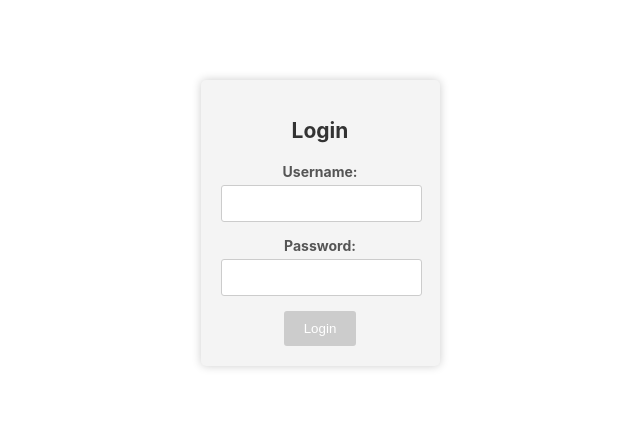
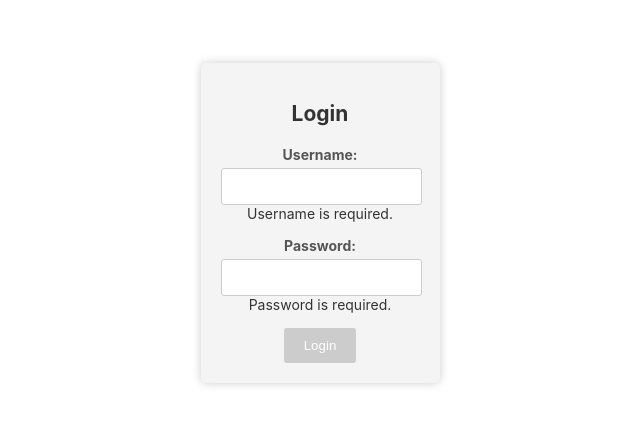
Before and after one commit to VeerNagda/Cloud-computing-ui, an Angular app: page / in a window 1280 px wide. Shown: the part 185-610 px from the top of the page, without its empty margins (320-960 px from the left). Built offline with nearby package versions, Linux system fonts and the light colour scheme.

Commit message:
login with validation Just check if the button is giving an issue while trying to login

```diff
--- a/package.json
+++ b/package.json
@@ -18,6 +18,7 @@
     "@angular/platform-browser": "^16.2.0",
     "@angular/platform-browser-dynamic": "^16.2.0",
     "@angular/router": "^16.2.0",
+    "primeng": "^16.3.1",
     "rxjs": "~7.8.0",
     "tslib": "^2.3.0",
     "zone.js": "~0.13.0"
--- a/src/app/login/login.component.html
+++ b/src/app/login/login.component.html
@@ -5,12 +5,28 @@
       <div class="form-group">
         <label for="username">Username:</label>
         <input type="text" id="username" formControlName="username">
+        <div *ngIf="loginForm.get('username')?.hasError('required')">
+          Username is required.
+        </div>
+        <div *ngIf="loginForm.get('username')?.hasError('minlength')">
+          Username must be at least 6 characters long.
+        </div>
       </div>
       <div class="form-group">
         <label for="password">Password:</label>
         <input type="password" id="password" formControlName="password">
+        <div *ngIf="loginForm.get('password')?.hasError('required')">
+          Password is required.
         </div>
+        <div *ngIf="loginForm.get('password')?.hasError('minlength')">
+          Password must be at least 8 characters long.
+        </div>
+      </div>
+      <div>
         <button type="submit" [disabled]="!loginForm.valid">Login</button>
+      </div>
+
+
     </form>
   </div>
 </div>
--- a/src/app/login/login.component.ts
+++ b/src/app/login/login.component.ts
@@ -11,8 +11,8 @@ export class LoginComponent {
 
   constructor(private formBuilder: FormBuilder) {
     this.loginForm=this.formBuilder.group({
-      username: ['',Validators.required],
-      password: ['',Validators.required]
+      username: ['',Validators.required,Validators.minLength(6)],
+      password: ['',Validators.required,Validators.minLength(8)]
     });
   }
 
```
Also changed, not shown: 1 other file (tests, documents, lock files or other folders). Lines whose indentation alone changed are shown as unchanged.
